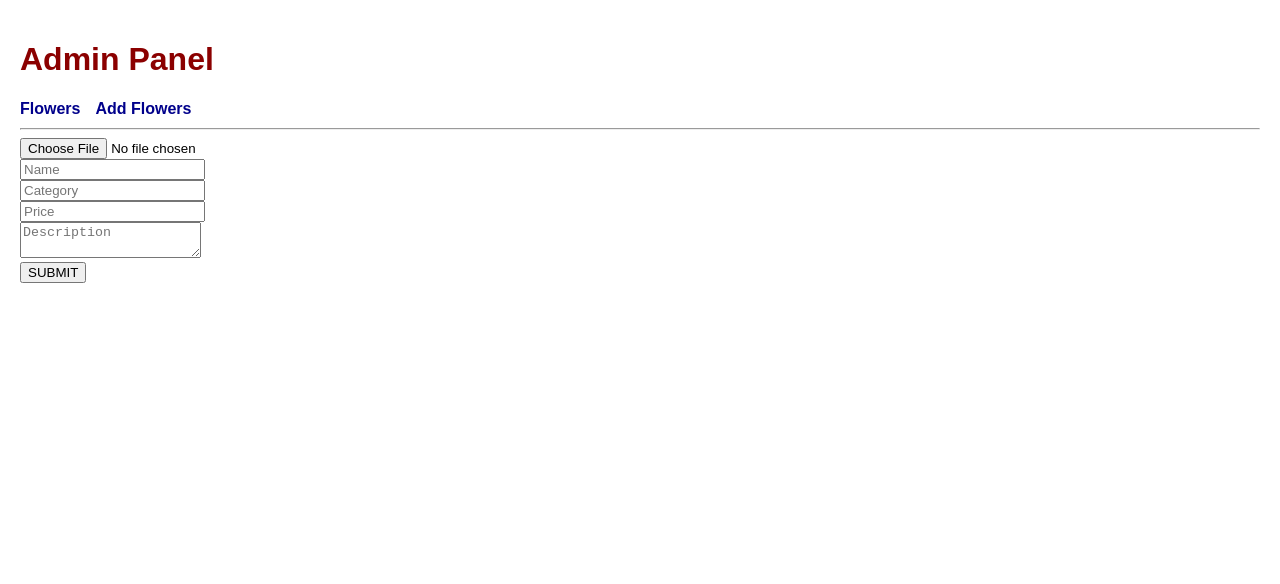
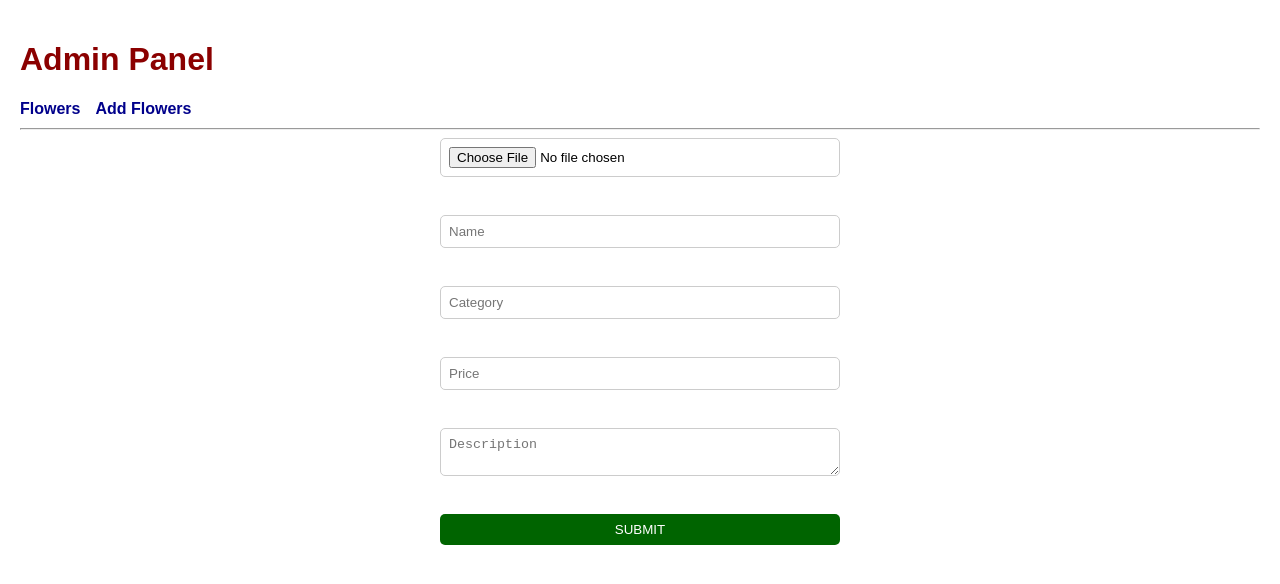
Before and after one commit to EHIS03042/Flower-Delivery-Website, a React (Create React App) app in the folder admin/: page /add-flower in a window 1280 px wide. Shown: the top 584 px of the page. Built offline with nearby package versions, Linux system fonts and the light colour scheme.

Commit message:
Styling for AddFlower

```diff
--- a/admin/src/pages/AddFlower.css
+++ b/admin/src/pages/AddFlower.css
@@ -0,0 +1,31 @@
+/* Styling for AddFlower */
+    .add-flower-container {
+    max-width: 400px;
+    margin: auto;
+    }
+
+    .add-flower-form {
+    display: flex;
+    flex-direction: column;
+    gap: 10px;
+    }
+
+    .add-flower-form input,
+    .add-flower-form textarea {
+    padding: 8px;
+    border: 1px solid #ccc;
+    border-radius: 5px;
+    }
+
+    .submit-btn {
+    padding: 8px 15px;
+    background: darkgreen;
+    color: white;
+    border: none;
+    border-radius: 5px;
+    cursor: pointer;
+    }
+
+    .submit-btn:hover {
+    background: seagreen;
+    }
```
